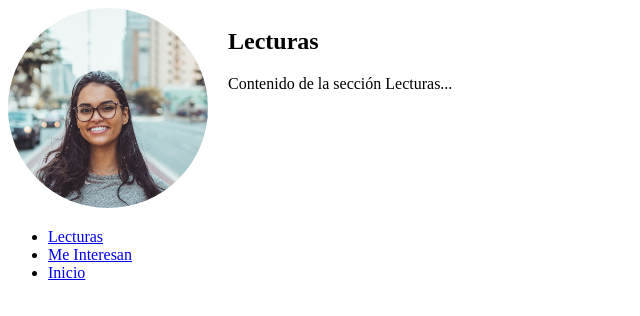
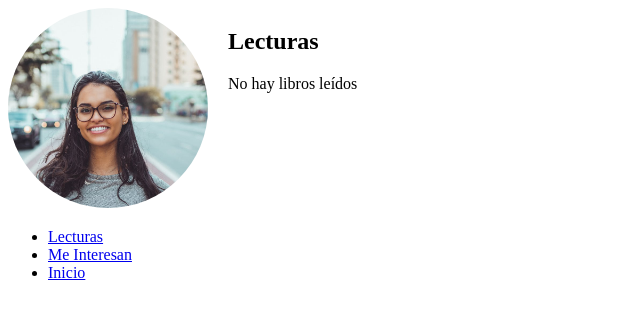
Before and after one commit to emaenriquez/book_recommendations, a React (Vite) app: page /profile/lecturas in a window 1280 px wide. Shown: the top 316 px of the page, without its empty margins (0-640 px from the left). Built offline with nearby package versions, Linux system fonts and the light colour scheme.

Commit message:
add functionality to mark books as read and send to the Readings component; added checkbox that updates the state and sends the marked books to the Readings component in the Profile.

```diff
--- a/src/App.jsx
+++ b/src/App.jsx
@@ -9,9 +9,11 @@ import RegisterPage from './pages/RegisterPage';
 import ProfilePage from './pages/ProfilePage';
 import Lecturas from './components/Lecturas';
 import Meinteresan from './components/Meinteresan';
+import { GlobalProvider } from './context/ContextGlobal';
 
 function App() {
   return (
+    <GlobalProvider>
       <Router>
         <Routes>
           <Route path='/' element={<Home />} />
@@ -23,6 +25,7 @@ function App() {
           </Route>
         </Routes>
       </Router>
+    </GlobalProvider>
   );
 }
 
--- a/src/components/BooksCard.jsx
+++ b/src/components/BooksCard.jsx
@@ -1,14 +1,38 @@
+import { useContext, useState, useEffect } from "react";
+import { GlobalContext } from "../context/ContextGlobal";
 
 const BooksCard = ({ book }) => {
+  const { addBookToRead, readBooks } = useContext(GlobalContext);
+  const [isChecked, setIsChecked] = useState(false);
+
+  useEffect(() => {
+    setIsChecked(readBooks.some((b) => b.id === book.id));
+  }, [readBooks, book.id]);
+
+  const handleCheckboxChange = () => {
+    if (!isChecked) {
+      addBookToRead(book);
+    }
+    setIsChecked(!isChecked);
+  };
+
   return (
     <div className="books-card">
       <img src={book.thumbnail} alt="portada" />
       <h2>{book.title}</h2>
       <h3>{book.subtitle}</h3>
       <details>
-          <summary>haz click para ver la descripción</summary>
+        <summary>Haz click para ver la descripción</summary>
         <p>{book.description}</p>
       </details>
+      <label>
+        <input
+          type="checkbox"
+          checked={isChecked}
+          onChange={handleCheckboxChange}
+        />
+        Marcar como leído
+      </label>
     </div>
   );
 };
--- a/src/components/Lecturas.jsx
+++ b/src/components/Lecturas.jsx
@@ -1,11 +1,28 @@
+import { useContext } from "react";
+import { GlobalContext } from "../context/ContextGlobal";
 
 function Lecturas() {
+  const { readBooks } = useContext(GlobalContext);
+
+  console.log("Libros leídos:", readBooks); // Log para verificar
+
   return (
     <div>
-    <h2>Lecturas</h2>
-    <p>Contenido de la sección Lecturas...</p>
-</div>
-  )
+      <h2>Lecturas</h2>
+      {readBooks.length === 0 ? (
+        <p>No hay libros leídos</p>
+      ) : (
+        readBooks.map((book) => (
+          <div key={book.id} className="books-card">
+            <img src={book.thumbnail} alt="portada" />
+            <h2>{book.title}</h2>
+            <h3>{book.subtitle}</h3>
+            <p>{book.description}</p>
+          </div>
+        ))
+      )}
+    </div>
+  );
 }
 
-export default Lecturas
+export default Lecturas;
--- /dev/null
+++ b/src/context/ContextGlobal.jsx
@@ -0,0 +1,24 @@
+import React, { createContext, useState } from "react";
+
+export const GlobalContext = createContext();
+
+export const GlobalProvider = ({ children }) => {
+  const [readBooks, setBooks] = useState([]);
+
+  const addBookToRead = (book) => {
+    console.log("Adding book:", book); // Log para verificar
+    setBooks((prevBooks) => {
+      // Evitar duplicados
+      if (prevBooks.some(b => b.id === book.id)) {
+        return prevBooks;
+      }
+      return [...prevBooks, book];
+    });
+  };
+
+  return (
+    <GlobalContext.Provider value={{ readBooks, addBookToRead }}>
+      {children}
+    </GlobalContext.Provider>
+  );
+};
```
Lines whose indentation alone changed are shown as unchanged.
